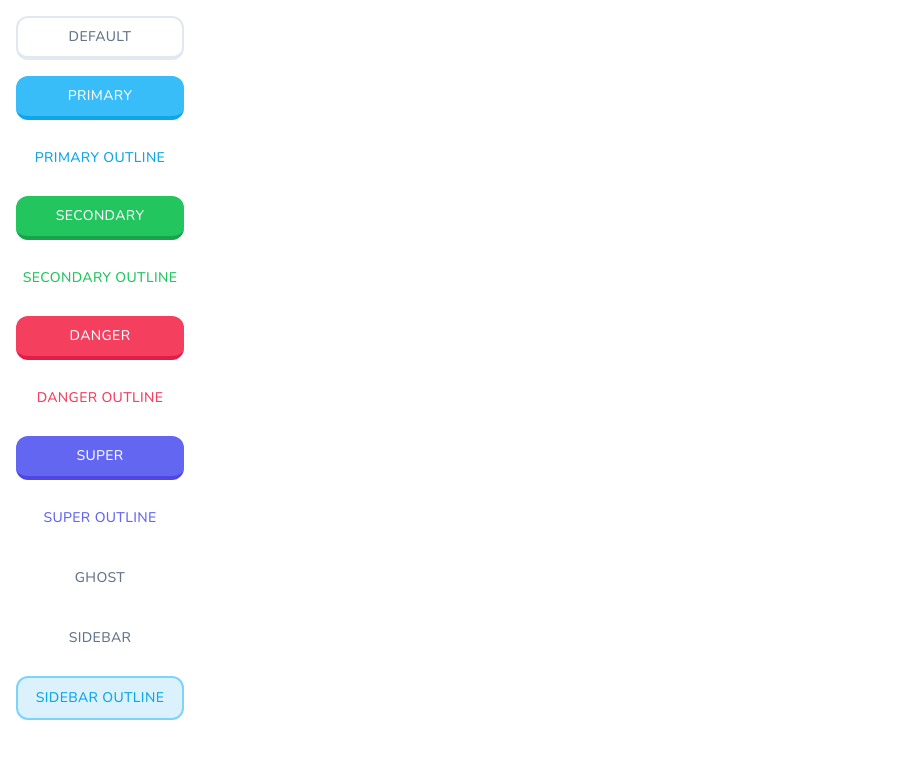
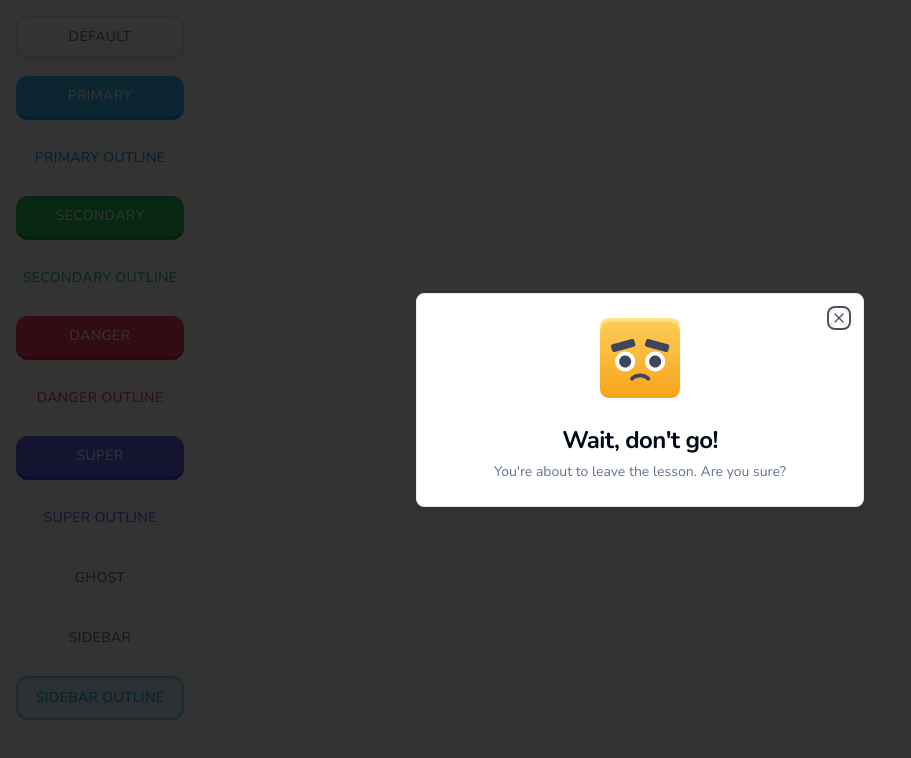
Before and after one commit to hanzla-sib/Duolingo-CLone, a Next.js app: page /buttons in a window 1280 px wide. Shown: the top 758 px of the page, without its empty margins (0-911 px from the left). Built offline with nearby package versions, Linux system fonts and the light colour scheme.

Commit message:
added dialog for mascot ending

```diff
--- a/app/layout.tsx
+++ b/app/layout.tsx
@@ -5,6 +5,7 @@
   ClerkProvider,
 } from "@clerk/nextjs";
 import { Toaster } from "@/components/ui/sonner";
+import { ExitModal } from "@/components/modals/exit-modal";
 const font = Nunito({ subsets: ["latin"] });
 
 export const metadata: Metadata = {
@@ -22,6 +23,7 @@
       <html lang="en">
         <body className={font.className}>
           <Toaster />
+          <ExitModal></ExitModal>
           {children}
         </body>
       </html>
--- a/app/lesson/quiz.tsx
+++ b/app/lesson/quiz.tsx
@@ -23,7 +23,7 @@
   userSubscription,
 }: Props) => {
   const [hearts, setHearts] = useState(3 || initialHearts);
-  const [percentage, setPercentage] = useState(20 || initialPercentage);
+  const [percentage, setPercentage] = useState(initialPercentage);
   return (
     <>
       <Header
--- /dev/null
+++ b/app/store/use-exit-modal.ts
@@ -0,0 +1,12 @@
+import { create } from "zustand";
+type ExitModalState = {
+  isOpen: boolean;
+  close: () => void;
+  open: () => void;
+};
+
+export const useExitModal = create<ExitModalState>((set) => ({
+  isOpen: true,
+  close: () => set({ isOpen: false }),
+  open: () => set({ isOpen: true }),
+}));
--- /dev/null
+++ b/components/modals/exit-modal.tsx
@@ -0,0 +1,40 @@
+"use client";
+
+import Image from "next/image";
+import { useExitModal } from "@/app/store/use-exit-modal";
+import { useEffect, useState } from "react";
+import { useRouter } from "next/navigation";
+import {
+  Dialog,
+  DialogContent,
+  DialogHeader,
+  DialogTitle,
+  DialogDescription,
+  DialogFooter,
+} from "../ui/dialog";
+import { Button } from "../ui/button";
+export const ExitModal = () => {
+  const router = useRouter();
+  const [isClient, setIsClient] = useState(false);
+  const { isOpen, close } = useExitModal();
+  useEffect(() => {
+    setIsClient(true);
+  }, []);
+  if (!isClient) return null;
+
+  return (
+    <Dialog open={isOpen} onOpenChange={close}>
+      <DialogContent className="max-w-md">
+        <DialogHeader>
+          <div className="flex items-center w-full justify-center mb-5">
+            <Image src="/m_images/mascot_sad.svg" alt="mascot" width={80} height={80} />
+          </div>
+          <DialogTitle className="text-center font-bold text-2xl">
+            Wait, don&apos;t go!
+            </DialogTitle>
+            <DialogDescription className="text-center">You&apos;re about to leave the lesson. Are you sure?</DialogDescription>
+        </DialogHeader>
+      </DialogContent>
+    </Dialog>
+  );
+};
--- /dev/null
+++ b/components/ui/dialog.tsx
@@ -0,0 +1,122 @@
+"use client"
+
+import * as React from "react"
+import * as DialogPrimitive from "@radix-ui/react-dialog"
+import { X } from "lucide-react"
+
+import { cn } from "@/lib/utils"
+
+const Dialog = DialogPrimitive.Root
+
+const DialogTrigger = DialogPrimitive.Trigger
+
+const DialogPortal = DialogPrimitive.Portal
+
+const DialogClose = DialogPrimitive.Close
+
+const DialogOverlay = React.forwardRef<
+  React.ElementRef<typeof DialogPrimitive.Overlay>,
+  React.ComponentPropsWithoutRef<typeof DialogPrimitive.Overlay>
+>(({ className, ...props }, ref) => (
+  <DialogPrimitive.Overlay
+    ref={ref}
+    className={cn(
+      "fixed inset-0 z-50 bg-black/80  data-[state=open]:animate-in data-[state=closed]:animate-out data-[state=closed]:fade-out-0 data-[state=open]:fade-in-0",
+      className
+    )}
+    {...props}
+  />
+))
+DialogOverlay.displayName = DialogPrimitive.Overlay.displayName
+
+const DialogContent = React.forwardRef<
+  React.ElementRef<typeof DialogPrimitive.Content>,
+  React.ComponentPropsWithoutRef<typeof DialogPrimitive.Content>
+>(({ className, children, ...props }, ref) => (
+  <DialogPortal>
+    <DialogOverlay />
+    <DialogPrimitive.Content
+      ref={ref}
+      className={cn(
+        "fixed left-[50%] top-[50%] z-50 grid w-full max-w-lg translate-x-[-50%] translate-y-[-50%] gap-4 border bg-background p-6 shadow-lg duration-200 data-[state=open]:animate-in data-[state=closed]:animate-out data-[state=closed]:fade-out-0 data-[state=open]:fade-in-0 data-[state=closed]:zoom-out-95 data-[state=open]:zoom-in-95 data-[state=closed]:slide-out-to-left-1/2 data-[state=closed]:slide-out-to-top-[48%] data-[state=open]:slide-in-from-left-1/2 data-[state=open]:slide-in-from-top-[48%] sm:rounded-lg",
+        className
+      )}
+      {...props}
+    >
+      {children}
+      <DialogPrimitive.Close className="absolute right-4 top-4 rounded-sm opacity-70 ring-offset-background transition-opacity hover:opacity-100 focus:outline-none focus:ring-2 focus:ring-ring focus:ring-offset-2 disabled:pointer-events-none data-[state=open]:bg-accent data-[state=open]:text-muted-foreground">
+        <X className="h-4 w-4" />
+        <span className="sr-only">Close</span>
+      </DialogPrimitive.Close>
+    </DialogPrimitive.Content>
+  </DialogPortal>
+))
+DialogContent.displayName = DialogPrimitive.Content.displayName
+
+const DialogHeader = ({
+  className,
+  ...props
+}: React.HTMLAttributes<HTMLDivElement>) => (
+  <div
+    className={cn(
+      "flex flex-col space-y-1.5 text-center sm:text-left",
+      className
+    )}
+    {...props}
+  />
+)
+DialogHeader.displayName = "DialogHeader"
+
+const DialogFooter = ({
+  className,
+  ...props
+}: React.HTMLAttributes<HTMLDivElement>) => (
+  <div
+    className={cn(
+      "flex flex-col-reverse sm:flex-row sm:justify-end sm:space-x-2",
+      className
+    )}
+    {...props}
+  />
+)
+DialogFooter.displayName = "DialogFooter"
+
+const DialogTitle = React.forwardRef<
+  React.ElementRef<typeof DialogPrimitive.Title>,
+  React.ComponentPropsWithoutRef<typeof DialogPrimitive.Title>
+>(({ className, ...props }, ref) => (
+  <DialogPrimitive.Title
+    ref={ref}
+    className={cn(
+      "text-lg font-semibold leading-none tracking-tight",
+      className
+    )}
+    {...props}
+  />
+))
+DialogTitle.displayName = DialogPrimitive.Title.displayName
+
+const DialogDescription = React.forwardRef<
+  React.ElementRef<typeof DialogPrimitive.Description>,
+  React.ComponentPropsWithoutRef<typeof DialogPrimitive.Description>
+>(({ className, ...props }, ref) => (
+  <DialogPrimitive.Description
+    ref={ref}
+    className={cn("text-sm text-muted-foreground", className)}
+    {...props}
+  />
+))
+DialogDescription.displayName = DialogPrimitive.Description.displayName
+
+export {
+  Dialog,
+  DialogPortal,
+  DialogOverlay,
+  DialogClose,
+  DialogTrigger,
+  DialogContent,
+  DialogHeader,
+  DialogFooter,
+  DialogTitle,
+  DialogDescription,
+}
--- a/package.json
+++ b/package.json
@@ -29,7 +29,8 @@
     "react-dom": "^18",
     "sonner": "^1.5.0",
     "tailwind-merge": "^2.5.2",
-    "tailwindcss-animate": "^1.0.7"
+    "tailwindcss-animate": "^1.0.7",
+    "zustand": "^5.0.0-rc.2"
   },
   "devDependencies": {
     "@types/node": "^20",
```
Also changed, not shown: 2 other files (tests, documents, lock files or other folders).
